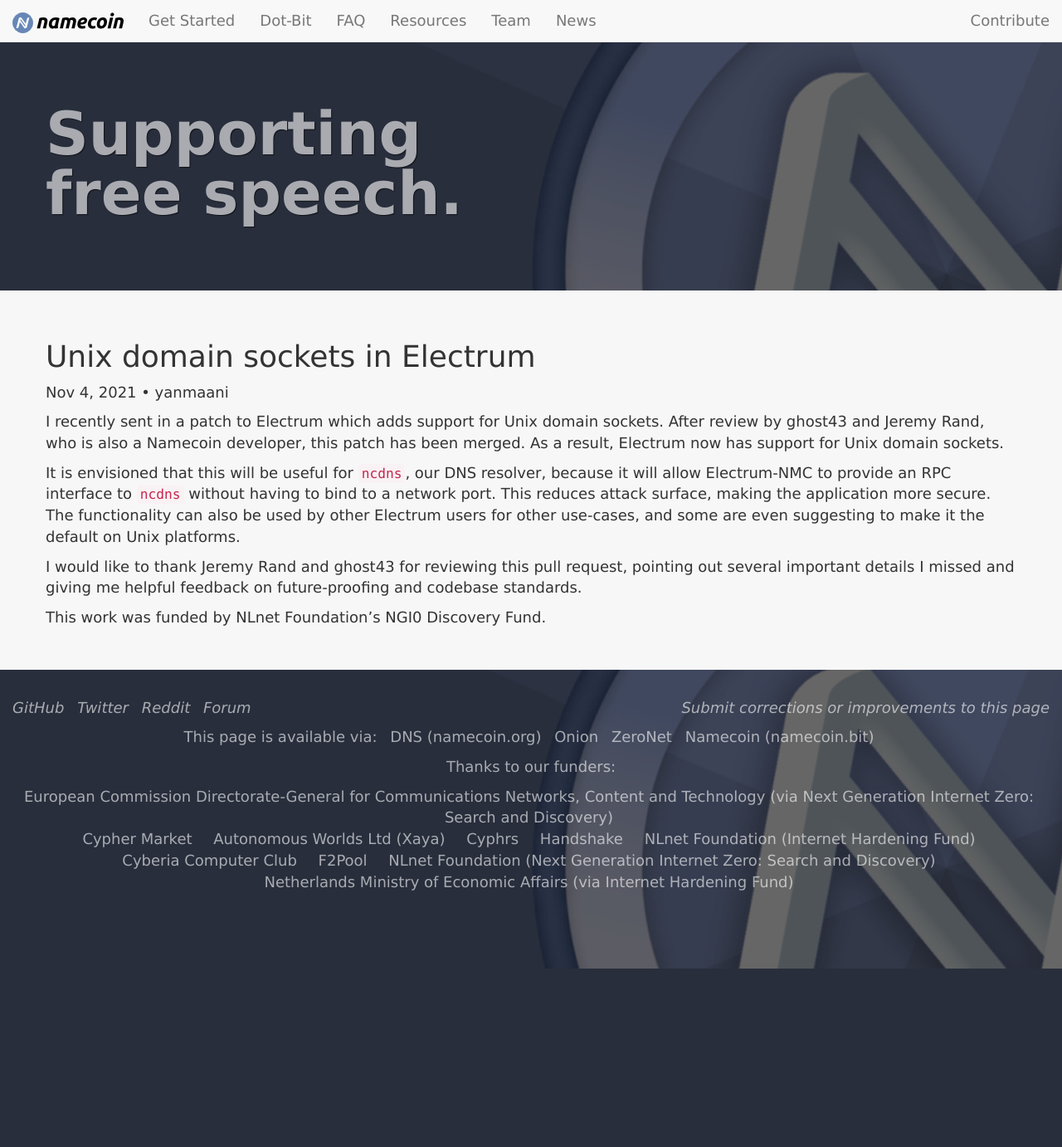
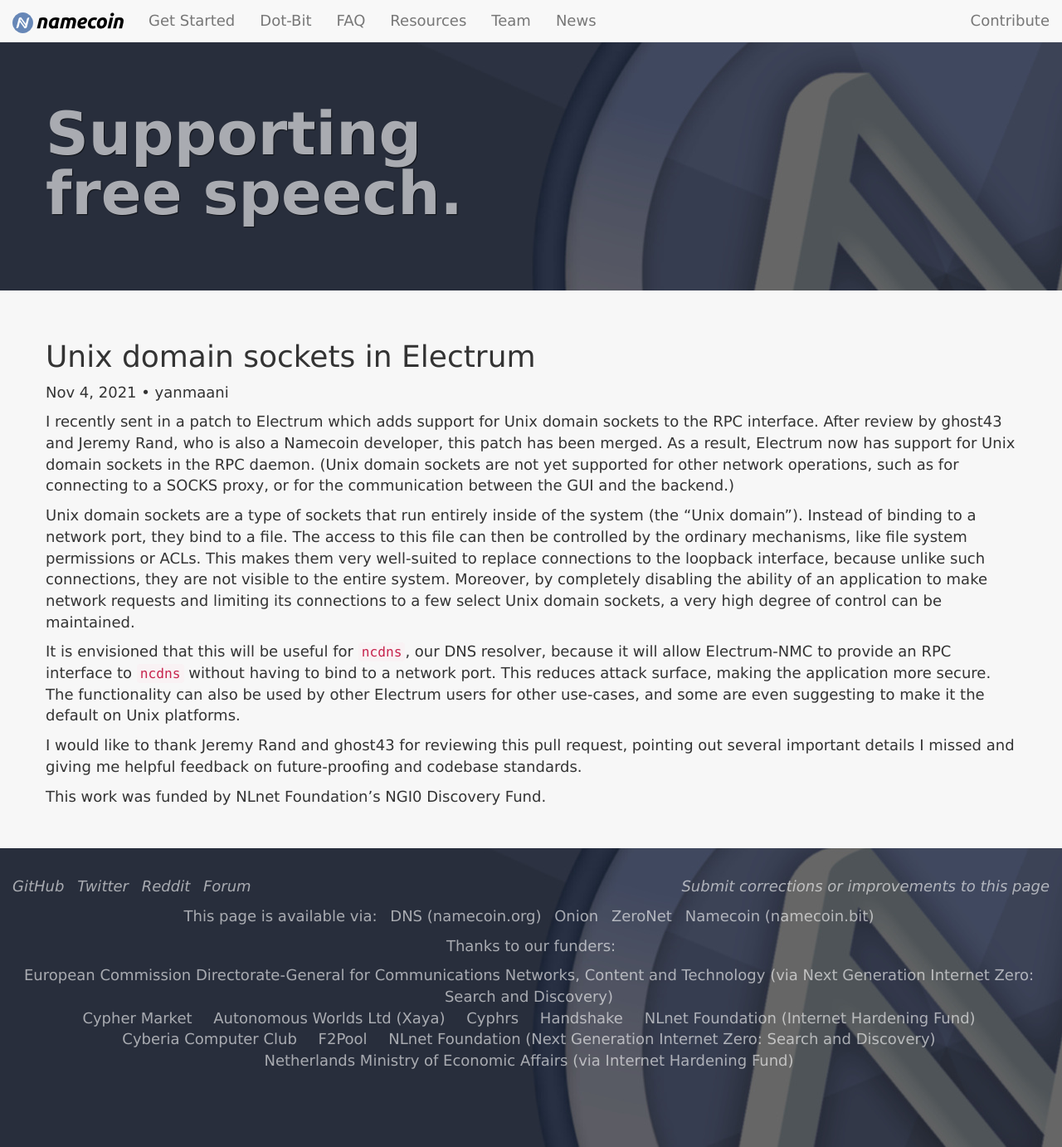
Before and after one commit to JeremyRand/namecoin.org, a Jekyll site: the page built from _posts/2021-11-04-unix-domain-sockets-in-electrum.md, in a window 1280 px wide and 1382 px high. Shown: the whole window at 83% size. Built offline with Jekyll 4.4.1, drawn with Linux system fonts in a browser that asks for light colours.

Commit message:
Update 2021-11-04-unix-domain-sockets-in-electrum.md

```diff
--- a/_posts/2021-11-04-unix-domain-sockets-in-electrum.md
+++ b/_posts/2021-11-04-unix-domain-sockets-in-electrum.md
@@ -5,7 +5,9 @@ author: yanmaani
 tags: [News]
 ---
 
-I recently sent in a patch to Electrum which adds support for Unix domain sockets. After review by ghost43 and Jeremy Rand, who is also a Namecoin developer, this patch has been merged. As a result, Electrum now has support for Unix domain sockets.
+I recently sent in a patch to Electrum which adds support for Unix domain sockets to the RPC interface. After review by ghost43 and Jeremy Rand, who is also a Namecoin developer, this patch has been merged. As a result, Electrum now has support for Unix domain sockets in the RPC daemon. (Unix domain sockets are not yet supported for other network operations, such as for connecting to a SOCKS proxy, or for the communication between the GUI and the backend.)
+
+Unix domain sockets are a type of sockets that run entirely inside of the system (the "Unix domain"). Instead of binding to a network port, they bind to a file. The access to this file can then be controlled by the ordinary mechanisms, like file system permissions or ACLs. This makes them very well-suited to replace connections to the loopback interface, because unlike such connections, they are not visible to the entire system. Moreover, by completely disabling the ability of an application to make network requests and limiting its connections to a few select Unix domain sockets, a very high degree of control can be maintained.
 
 It is envisioned that this will be useful for `ncdns`, our DNS resolver, because it will allow Electrum-NMC to provide an RPC interface to `ncdns` without having to bind to a network port. This reduces attack surface, making the application more secure. The functionality can also be used by other Electrum users for other use-cases, and some are even suggesting to make it the default on Unix platforms.
 
```
